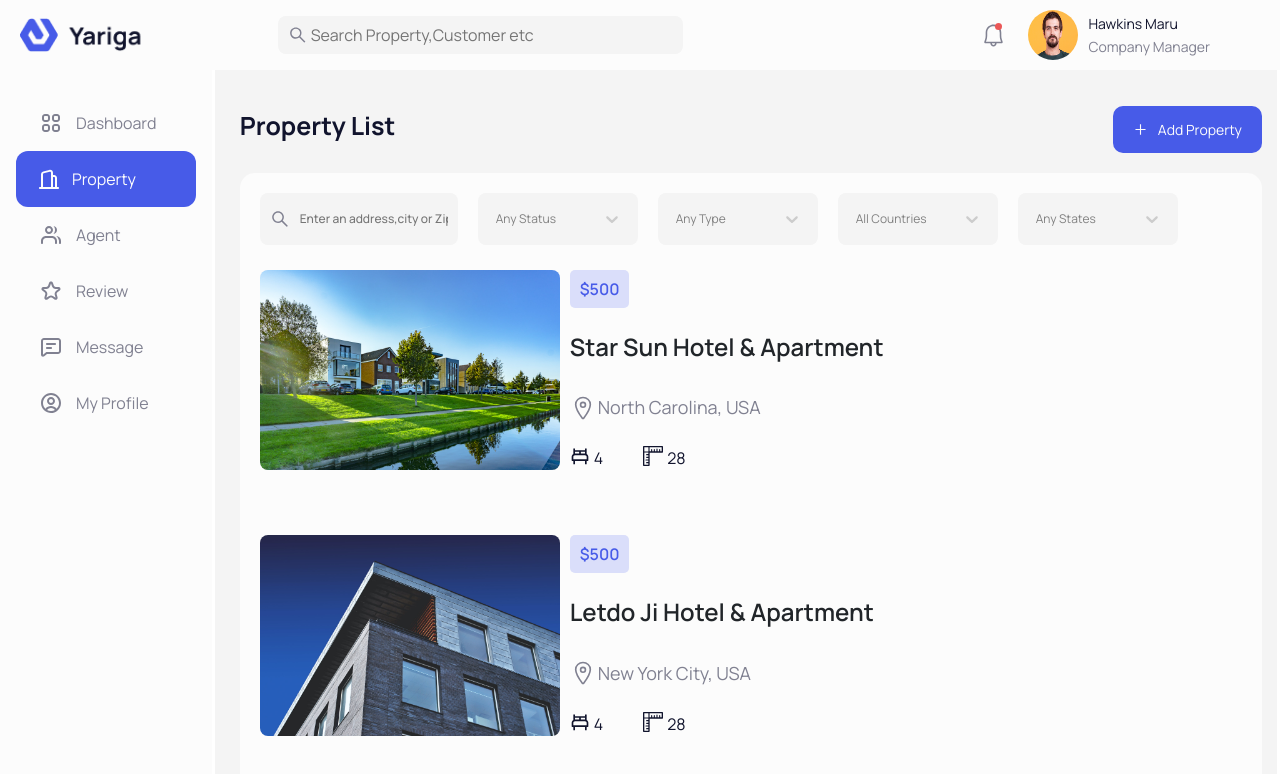
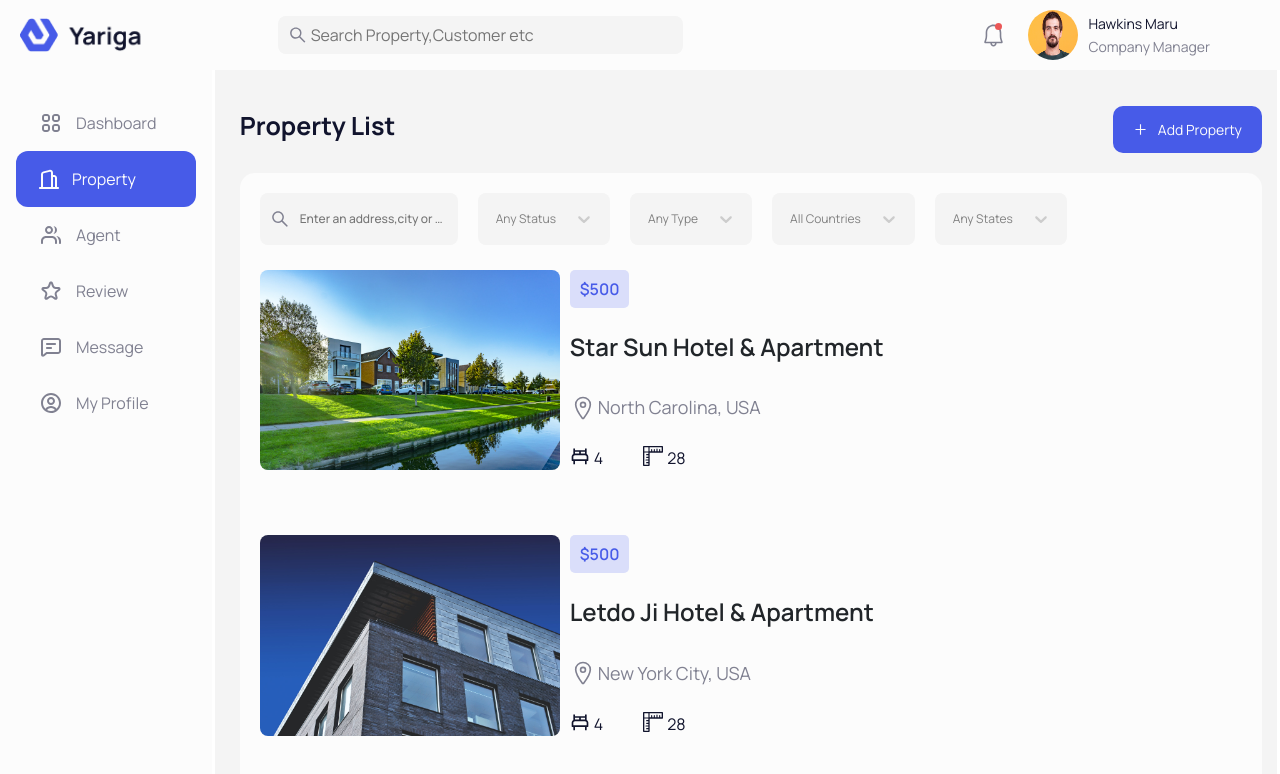
Before and after one commit to rounsmith/PropertyCRM, a React (Vite) app: page /property in a window 1280 px wide. Shown: the top 774 px of the page. Built offline with nearby package versions, Linux system fonts and the light colour scheme.

Commit message:
fix property page

```diff
--- a/src/components/Property/Filters.jsx
+++ b/src/components/Property/Filters.jsx
@@ -1,8 +1,9 @@
 import Select from 'react-select';
 import { AiOutlineSearch } from 'react-icons/ai';
 
+import SelectAutoComplete from '../common/SelectAutoComplete/SelectAutoComplete';
+
 import styles from '../../styles/components/Filters.module.scss';
-import SelectAutoComplete from '../common/SelectAutoComplete/SelectAutoComplete';
 
 const Filters = () => {
   const options = [
--- a/src/components/Property/PropertiesList.jsx
+++ b/src/components/Property/PropertiesList.jsx
@@ -1,6 +1,8 @@
 import React from 'react';
+import PropertyCard from './PropertyCard';
+
 import styles from '../../styles/components/Properties.module.scss';
-import PropertyCard from './PropertyCard';
+
 const PropertiesList = () => {
   const properties = [
     {
--- a/src/components/Property/PropertyCard.jsx
+++ b/src/components/Property/PropertyCard.jsx
@@ -3,9 +3,12 @@ import { IoLocationOutline } from 'react-icons/io5';
 import { BiBed } from 'react-icons/bi';
 import { RxRulerSquare } from 'react-icons/rx';
 
+import useWindowSize from '../../libs/windowSize';
+
 import styles from '../../styles/components/PropertyCard.module.scss';
 
 const PropertyCard = ({ data }) => {
+  const { width } = useWindowSize();
   return (
     <div className={styles['property-card-wrapper']}>
       <img
@@ -17,16 +20,16 @@ const PropertyCard = ({ data }) => {
         <div className={styles['property-price']}>{data.value}</div>
         <h4 className={styles['property-name']}>{data.name}</h4>
         <div className={styles['property-location']}>
-          <IoLocationOutline size={26} />
+          <IoLocationOutline size={width > 991 ? 26 : 16} />
           <span>{data.location}</span>
         </div>
         <div className={styles['property-location-info']}>
           <div className={styles['property-bedrooms']}>
-            <BiBed size={20} />
+            <BiBed size={width > 991 ? 20 : 16} />
             <span>{data.bedrooms}</span>
           </div>
           <div className={styles['property-footage']}>
-            <RxRulerSquare size={20} />
+            <RxRulerSquare size={width > 991 ? 20 : 16} />
             <span>{data.squareRoom}</span>
           </div>
         </div>
--- a/src/components/common/SelectAutoComplete/SelectAutoComplete.jsx
+++ b/src/components/common/SelectAutoComplete/SelectAutoComplete.jsx
@@ -3,6 +3,9 @@ import Input from './Input';
 
 const SelectAutoComplete = ({ options, placeholder }) => {
   const styles = {
+    container: (styles, state) => ({
+      maxWidth: 'auto',
+    }),
     control: (baseStyles, state) => ({
       ...baseStyles,
       border: 'none',
@@ -10,7 +13,8 @@ const SelectAutoComplete = ({ options, placeholder }) => {
       color: '#808191',
       fontSize: '12px',
       fontFamily: 'Manrope',
-      width: '160px',
+      minwidth: '160px',
+      maxWidth: 'auto',
       borderRadius: '8px',
       padding: '8px',
     }),
--- a/src/styles/components/Filters.module.scss
+++ b/src/styles/components/Filters.module.scss
@@ -2,7 +2,14 @@
 
 .filters-wrapper {
   display: flex;
+  flex-wrap: wrap;
   gap: 20px;
+
+  @include for-phone-only {
+    display: grid;
+    grid-template-columns: repeat(auto-fit, minmax(160px, 1fr));
+    grid-gap: 10px;
+  }
 
   .search-wrapper {
     font-size: 12px;
@@ -14,11 +21,21 @@
     display: flex;
     align-items: center;
     gap: 10px;
+    max-width: 229px;
+
+    @include for-phone-only {
+      max-width: none;
+      width: auto;
+      min-height: 52px;
+    }
 
     input {
       all: unset;
       border: none;
       background-color: inherit;
+      white-space: nowrap;
+      overflow: hidden;
+      text-overflow: ellipsis;
     }
   }
 
@@ -26,7 +43,7 @@
     padding: 10px;
     background-color: $background;
     border-radius: 8px;
-    width: 160px;
+    max-width: 160px;
     border: none;
     font-size: 12px;
     color: $secondary-text-color;
--- a/src/styles/components/Properties.module.scss
+++ b/src/styles/components/Properties.module.scss
@@ -11,6 +11,11 @@
     display: flex;
     align-items: center;
     justify-content: space-between;
+
+    @include for-320-phone-only {
+      align-items: flex-start;
+      flex-direction: column;
+    }
 
     h1 {
       font-size: 25px;
@@ -53,6 +58,12 @@
       display: grid;
       grid-gap: 65px;
       grid-template-columns: repeat(auto-fit, minmax(500px, 1fr));
+
+      @include for-phone-only {
+        display: flex;
+        flex-direction: column;
+        gap: 20px;
+      }
     }
   }
 }
--- a/src/styles/components/PropertyCard.module.scss
+++ b/src/styles/components/PropertyCard.module.scss
@@ -4,16 +4,31 @@
   display: flex;
   gap: 10px;
 
+  @include for-phone-only {
+    height: 102px;
+  }
+
   .property-image {
     width: 300px;
     object-fit: contain;
     border-radius: 8px;
+
+    @include for-phone-only {
+      width: 50%;
+      object-fit: cover;
+      margin-bottom: 10px;
+    }
   }
 
   .property-info {
     display: flex;
     flex-direction: column;
     justify-content: space-between;
+
+    @include for-phone-only {
+      gap: 10px;
+      left: 131px;
+    }
 
     .property-price {
       width: fit-content;
@@ -23,10 +38,19 @@
       font-size: 16px;
       font-weight: 600;
       border-radius: 5px;
+
+      @include for-phone-only {
+        font-size: 10px;
+      }
     }
 
     .property-name {
       font-weight: 600;
+
+      @include for-phone-only {
+        font-size: 12px;
+        margin: 0;
+      }
     }
 
     .property-location {
@@ -37,6 +61,10 @@
 
       span {
         font-size: 18px;
+
+        @include for-phone-only {
+          font-size: 12px;
+        }
       }
     }
 
@@ -44,6 +72,10 @@
       display: flex;
       gap: 40px;
       font-size: 16px;
+
+      @include for-phone-only {
+        font-size: 12px;
+      }
 
       .property-bedrooms {
         display: flex;
```
